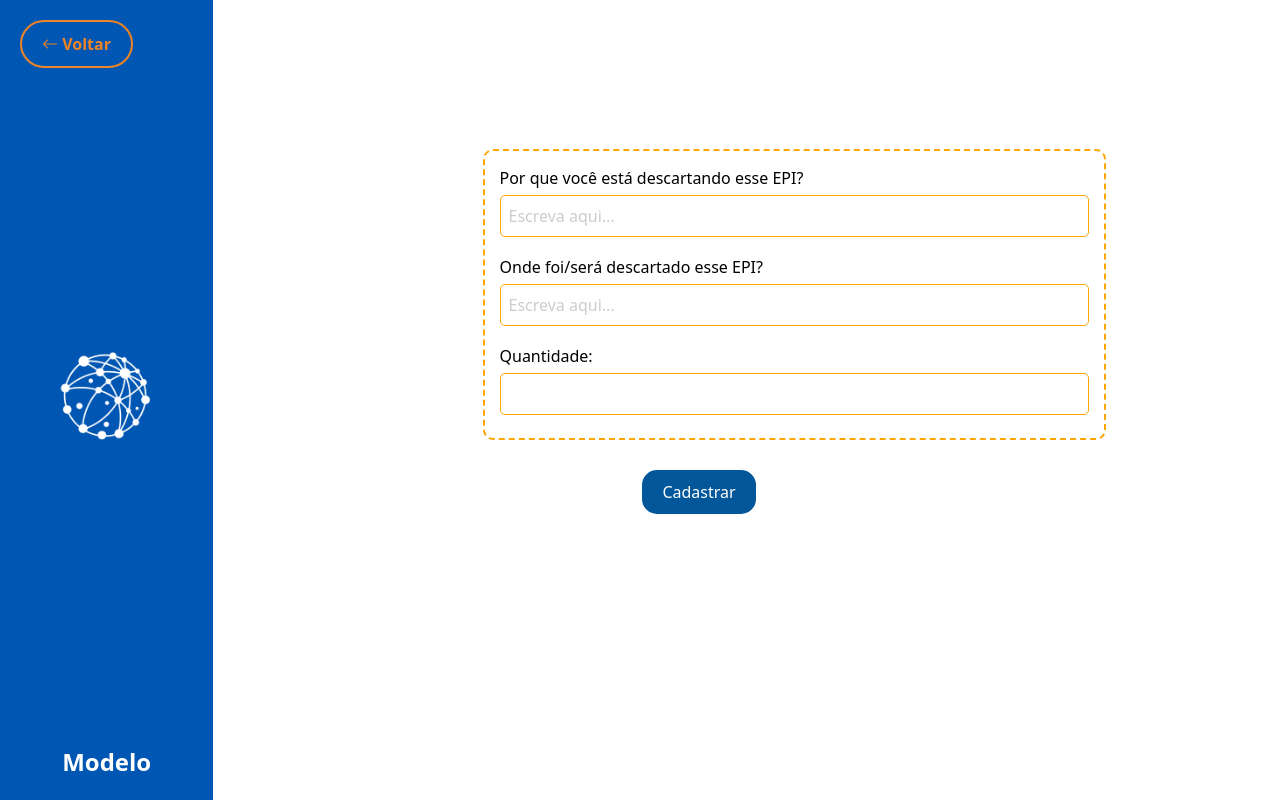
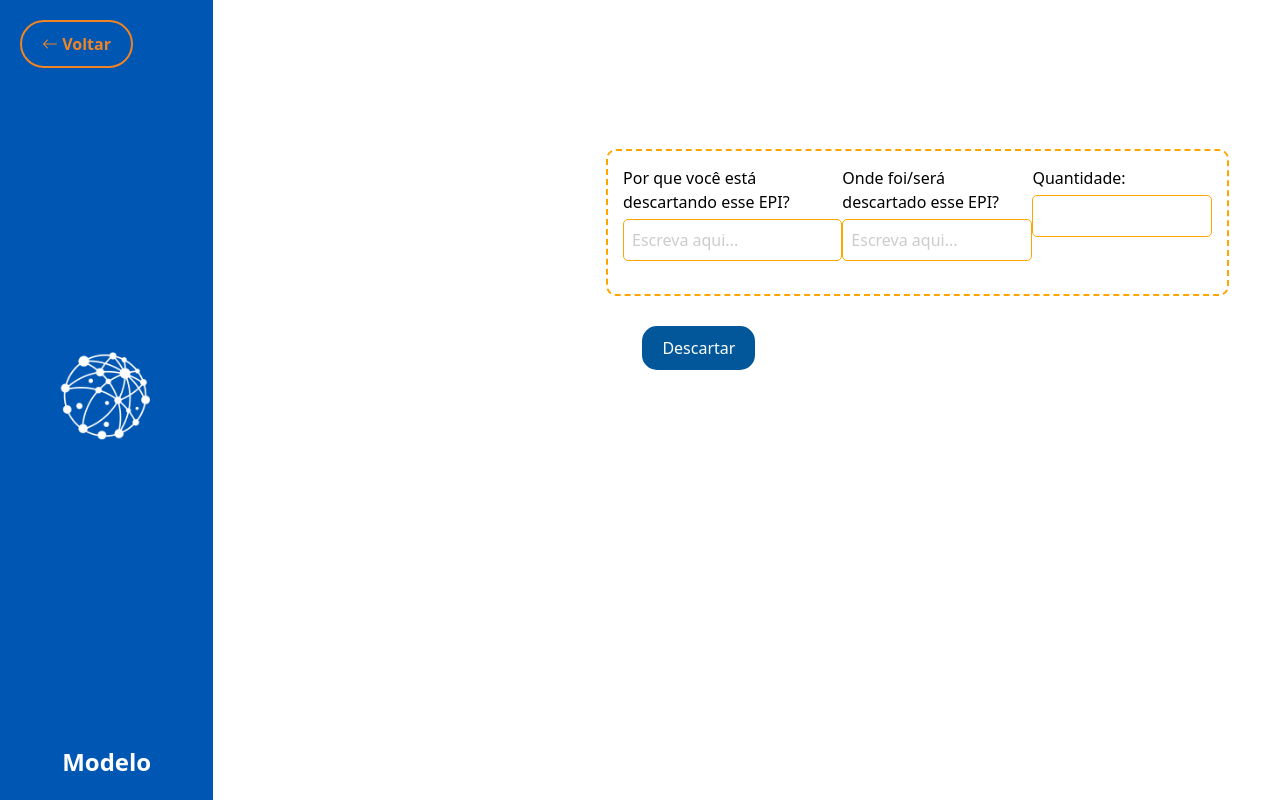
Before and after one commit to otavioDev07/Grupo7_EquipTrack, a Flask app: template admin/templates/cadastroDescarte.html in a window 1280 px wide; the page is wider, and only the part inside the window is pictured. Run offline with Flask 3, Linux system fonts and the light colour scheme; the template is opened without the code that fills it, so the values that code supplies are empty.

Commit message:
Arrumando o cadastroDescarte

```diff
--- a/admin/templates/cadastroDescarte.html
+++ b/admin/templates/cadastroDescarte.html
@@ -90,30 +90,28 @@ input[type="text"],
 </style>
 
 <div class="form-container">
-    <form class="epi-form">
     <div class="dashed-border">
-    <form>
+    <form class="epi-form" action="/cadastroDescarte" method="post">
         <div style="margin-bottom: 10px;" class="form-group">
             <label for="nome-completo">Por que você está descartando esse EPI?</label>
-            <input type="text" id="porque-descarte" placeholder="Escreva aqui..." name="motivoDescarte">
+            <input type="text" id="motivoDescarte" placeholder="Escreva aqui..." name="motivoDescarte">
         </div>
 
         <div style="margin-bottom: 10px;" class="form-group">
             <label for="nif">Onde foi/será descartado esse EPI?</label>
-            <input type="text" id="local" placeholder="Escreva aqui..." name="localDescarte">
+            <input type="text" id="localDescarte" placeholder="Escreva aqui..." name="localDescarte">
         </div>
 
         <div class="form-group">
                 <label for="quantidade">Quantidade:</label>
                 <input type="number" max="{{quantidade}}" id="quantidade" name="quantidade">
         </div>
-
     </form>
 </div>
 </div>
 </div>
 
 <div class="form-group">
-    <button type="submit">Cadastrar</button>
+    <button type="submit">Descartar</button>
 </div>
 {% endblock %}
```
